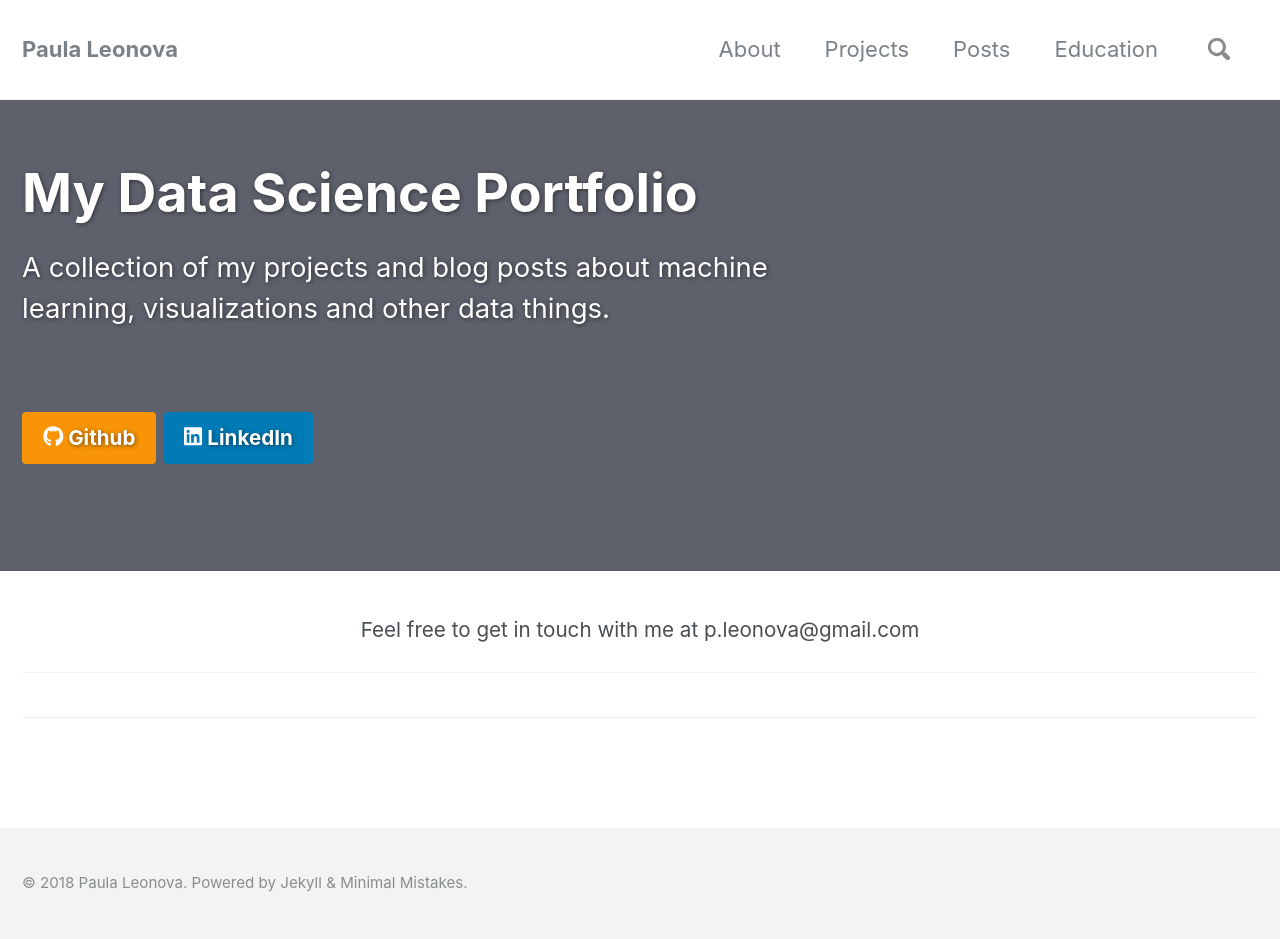
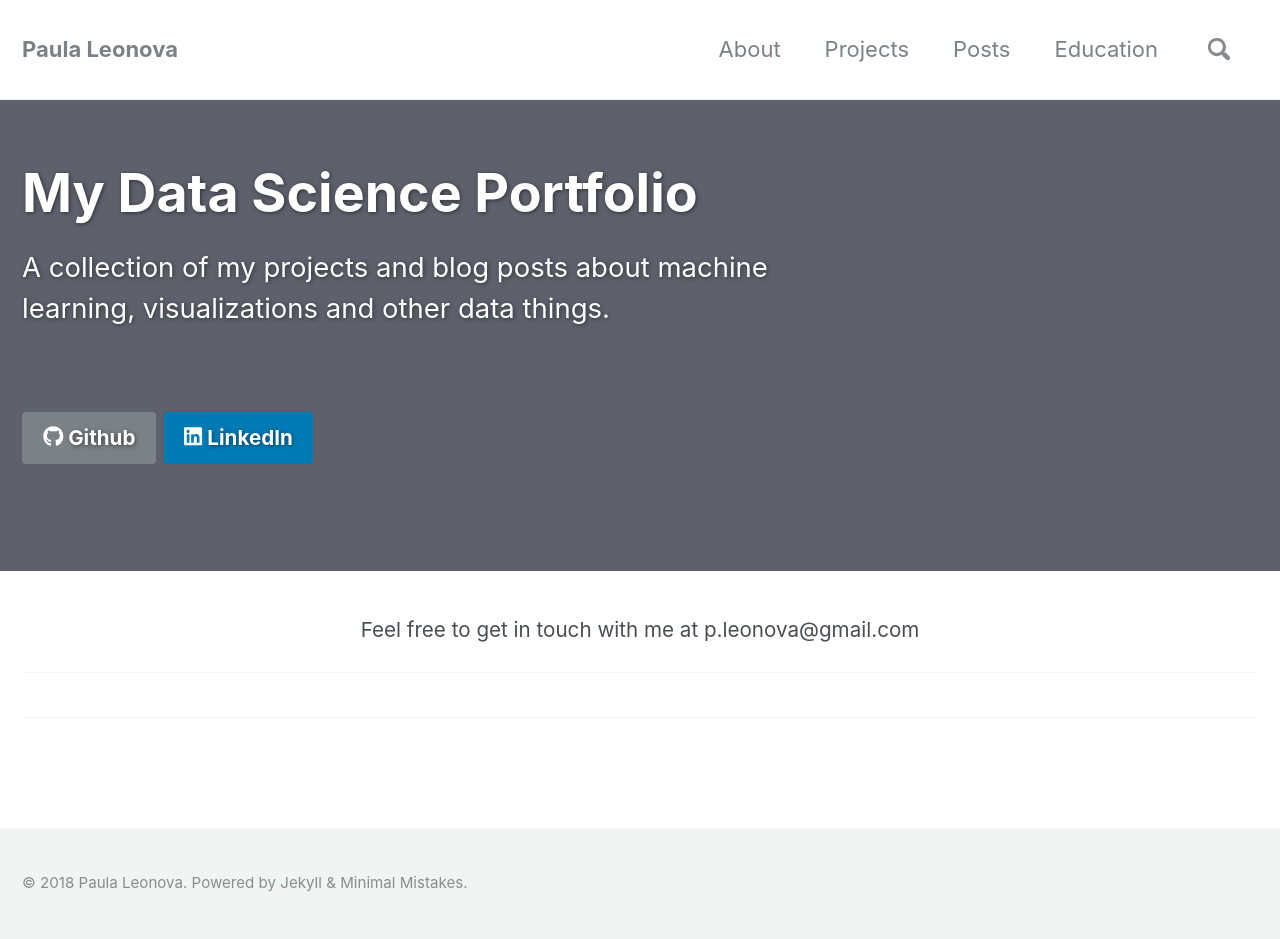
Before and after one commit to pleonova/pleonova.github.io, a Jekyll site: the page built from index.html, in a window 1280 px wide. Built offline with Jekyll 4.4.1, drawn with Linux system fonts in a browser that asks for light colours; nearby versions of some CDN libraries; the list of posts is cut into pages by our own code.

Commit message:
Change color back to primary hp

```diff
--- a/index.html
+++ b/index.html
@@ -8,7 +8,7 @@
   cta_label:
   cta_url:
   caption:
-excerpt: 'A collection of my projects and blog posts about machine learning, visualizations and other data things. <br /> <small></small><br /><br />  [<i class="fab fa-github"></i> Github](https://github.com/pleonova){: .btn .btn--warning} [<i class="fab fa-linkedin"></i> LinkedIn](https://www.linkedin.com/in/paulaleonova/){: .btn .btn--linkedin}'
+excerpt: 'A collection of my projects and blog posts about machine learning, visualizations and other data things. <br /> <small></small><br /><br />  [<i class="fab fa-github"></i> Github](https://github.com/pleonova){: .btn .btn--primary} [<i class="fab fa-linkedin"></i> LinkedIn](https://www.linkedin.com/in/paulaleonova/){: .btn .btn--linkedin}'
 
 
 
```
